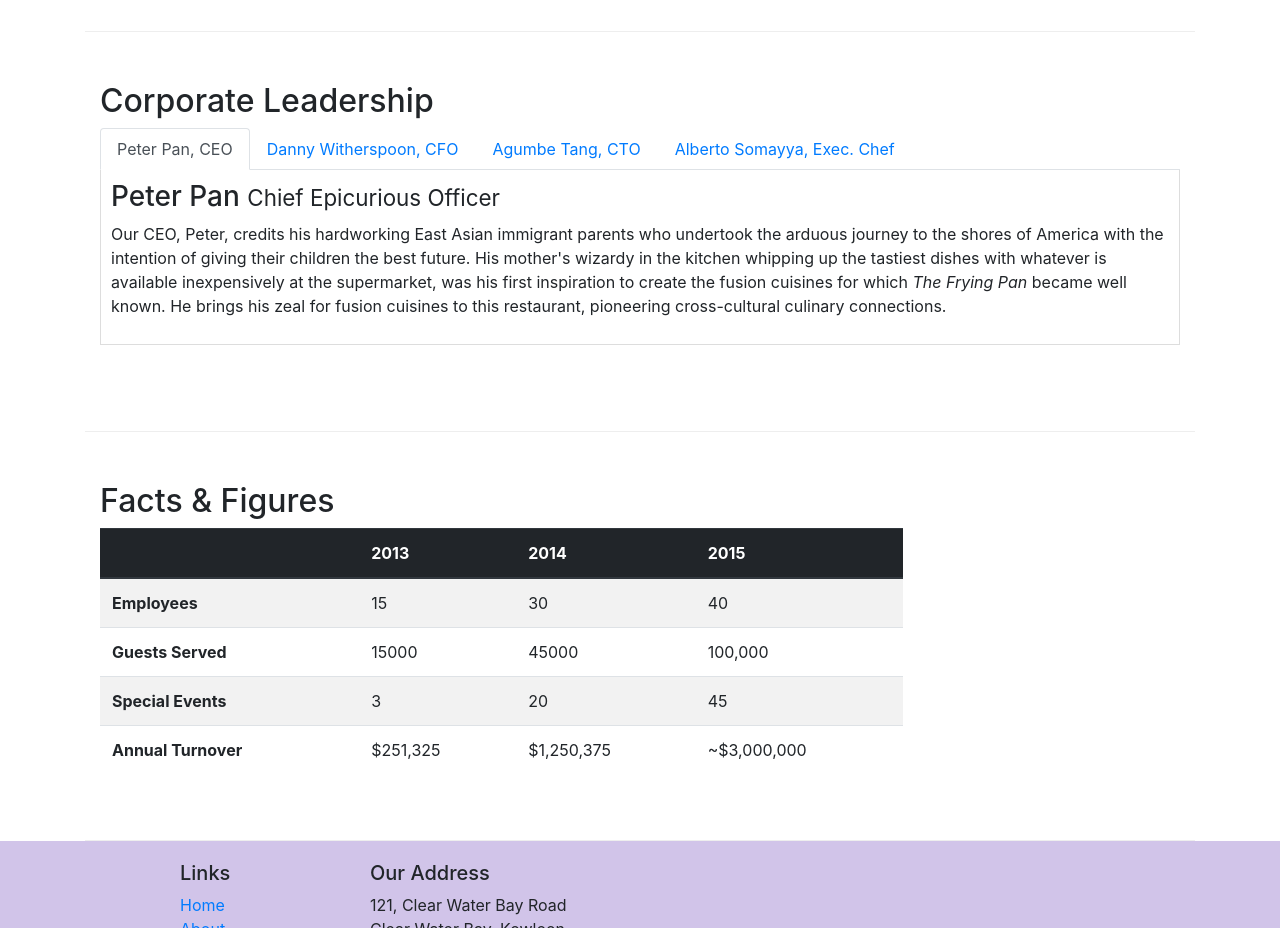
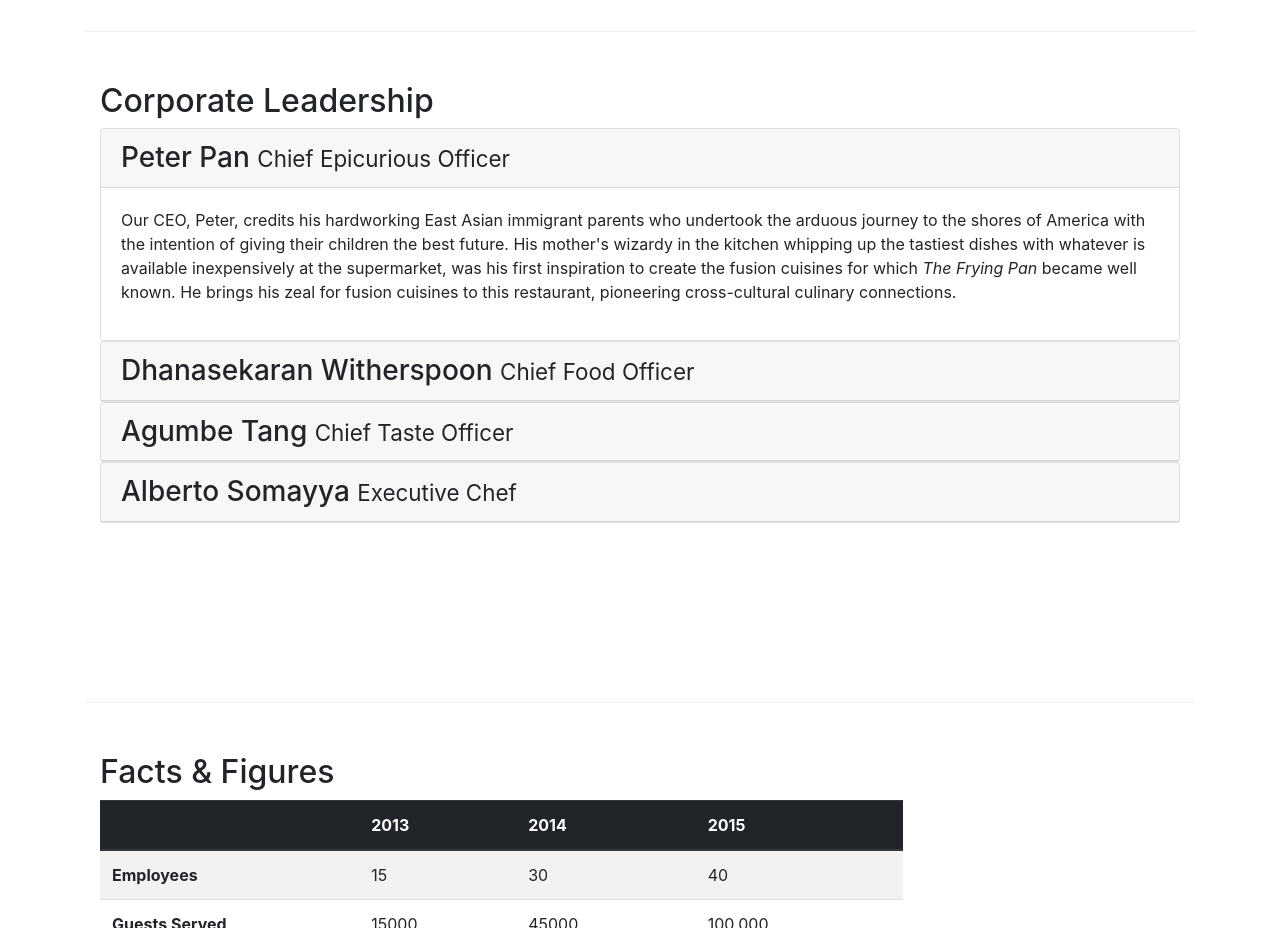
Before and after one commit to MINIscus88/git-test, a website: page Bootstrap4/conFusion/aboutus.html in a window 1280 px wide. Shown: the part 940-1868 px from the top of the page. Drawn offline with nearby package versions, Linux system fonts and the light colour scheme.

Commit message:
Accordion

```diff
--- a/Bootstrap4/conFusion/aboutus.html
+++ b/Bootstrap4/conFusion/aboutus.html
@@ -105,36 +105,67 @@
             <div class="col-12">
                 <h2>Corporate Leadership</h2>
 
-                <ul class="nav nav-tabs">
-                  <li class="nav-item">
-                    <a class="nav-link active" href="#peter" role="tab" data-toggle="tab">Peter Pan, CEO</a>
-                  </li>
-                  <li class="nav-item">
-                    <a class="nav-link" href="#danny" role="tab" data-toggle="tab">Danny Witherspoon, CFO</a>
-                  </li>
-                  <li class="nav-item">
-                    <a class="nav-link" href="#agumbe" role="tab" data-toggle="tab">Agumbe Tang, CTO</a>
-                  </li>
-                  <li class="nav-item">
-                    <a class="nav-link" href="#alberto" role="tab" data-toggle="tab">Alberto Somayya, Exec. Chef</a>
-                  </li>
-                </ul>
+                <div id="accordion">
+                  <div class="card">
+                    <div class="card-header" role="tab" id="peterhead">
+                      <h3 class="mb-0">
+                        <a data-toggle="collapse" data-target="#peter">
+                        Peter Pan <small>Chief Epicurious Officer</small>
+                        </a>
+                      </h3>
+                    </div>
+                    <div class="collapse show" id="peter" data-parent="#accordion">
+                      <div class="card-body">
+                        <p class="d-none d-sm-block">Our CEO, Peter, credits his hardworking East Asian immigrant parents who undertook the arduous journey to the shores of America with the intention of giving their children the best future. His mother's wizardy in the kitchen whipping up the tastiest dishes with whatever is available inexpensively at the supermarket, was his first inspiration to create the fusion cuisines for which <em>The Frying Pan</em> became well known. He brings his zeal for fusion cuisines to this restaurant, pioneering cross-cultural culinary connections.</p>
+                      </div>
+                    </div>
+                  </div>
 
-                <div class="tab-content">
-                    <div role="tabpanel" class="tab-pane fade show active" id="peter">
-                      <h3>Peter Pan <small>Chief Epicurious Officer</small></h3>
-                      <p class="d-none d-sm-block">Our CEO, Peter, credits his hardworking East Asian immigrant parents who undertook the arduous journey to the shores of America with the intention of giving their children the best future. His mother's wizardy in the kitchen whipping up the tastiest dishes with whatever is available inexpensively at the supermarket, was his first inspiration to create the fusion cuisines for which <em>The Frying Pan</em> became well known. He brings his zeal for fusion cuisines to this restaurant, pioneering cross-cultural culinary connections.</p>
+                  <div class="card">
+                    <div class="card-header" role="tab" id="dannyhead">
+                      <h3 class="mb-0">
+                          <a class="collapsed" data-toggle="collapse" data-target="#danny">
+                          Dhanasekaran Witherspoon <small>Chief Food Officer</small>
+                          </a>
+                      </h3>
+                  </div>
+                      <div class="collapse" id="danny" data-parent="#accordion">
+                          <div class="card-body">
+                            <p class="d-none d-sm-block">Our CFO, Danny, as he is affectionately referred to by his colleagues, comes from a long established family tradition in farming and produce. His experiences growing up on a farm in the Australian outback gave him great appreciation for varieties of food sources. As he puts it in his own words, <em>Everything that runs, wins, and everything that stays, pays!</em></p>
+                          </div>
+                      </div>
+                  </div>
+
+                  <div class="card">
+                    <div class="card-header" role="tab" id="agumbehead">
+                      <h3 class="mb-0">
+                          <a class="collapsed" data-toggle="collapse" data-target="#agumbe">
+                          Agumbe Tang <small>Chief Taste Officer</small>
+                          </a>
+                      </h3>
+                    </div>
+                        <div class="collapse" id="agumbe" data-parent="#accordion">
+                            <div class="card-body">
+                                <p class="d-none d-sm-block">Blessed with the most discerning gustatory sense, Agumbe, our CTO, personally ensures that every dish that we serve meets his exacting tastes. Our chefs dread the tongue lashing that ensues if their dish does not meet his exacting standards. He lives by his motto, <em>You click only if you survive my lick.</em></p>
+                            </div>
+                        </div>
                     </div>
 
-                    <div role="tabpanel" class="tab-pane fade" id="danny">
-                      <h3>Dhanasekaran Witherspoon <small>Chief Food Officer</small></h3>
-                      <p class="d-none d-sm-block">Our CFO, Danny, as he is affectionately referred to by his colleagues, comes from a long established family tradition in farming and produce. His experiences growing up on a farm in the Australian outback gave him great appreciation for varieties of food sources. As he puts it in his own words, <em>Everything that runs, wins, and everything that stays, pays!</em></p>
-                    </div>
+                    <div class="card">
+                       <div class="card-header" role="tab" id="albertohead">
+                       <h3 class="mb-0">
+                           <a class="collapsed" data-toggle="collapse" data-target="#alberto">
+                           Alberto Somayya <small>Executive Chef</small>
+                           </a>
+                       </h3>
+                     </div>
+                         <div class="collapse" id="alberto" data-parent="#accordion">
+                             <div class="card-body">
+                                <p class="d-none d-sm-block">Award winning three-star Michelin chef with wide International experience having worked closely with whos-who in the culinary world, he specializes in creating mouthwatering Indo-Italian fusion experiences. He says, <em>Put together the cuisines from the two craziest cultures, and you get a winning hit! Amma Mia!</em></p>
+                             </div>
+                         </div>
+                     </div>
 
-                    <div role="tabpanel" class="tab-pane fade" id="agumbe">
-                      <h3>Agumbe Tang <small>Chief Taste Officer</small></h3>
-                      <p class="d-none d-sm-block">Blessed with the most discerning gustatory sense, Agumbe, our CTO, personally ensures that every dish that we serve meets his exacting tastes. Our chefs dread the tongue lashing that ensues if their dish does not meet his exacting standards. He lives by his motto, <em>You click only if you survive my lick.</em></p>
-                    </div>
 
                     <div role="tabpanel" class="tab-pane fade" id="alberto">
                       <h3>Alberto Somayya <small>Executive Chef</small></h3>
```
